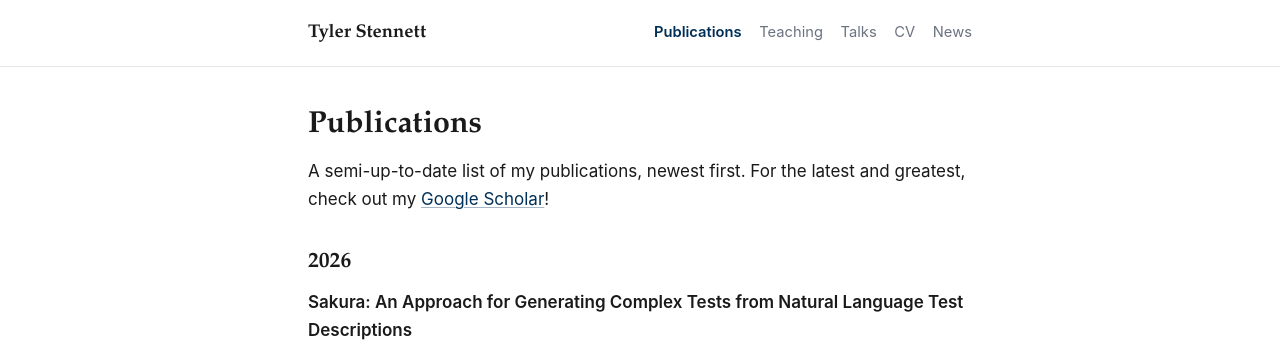
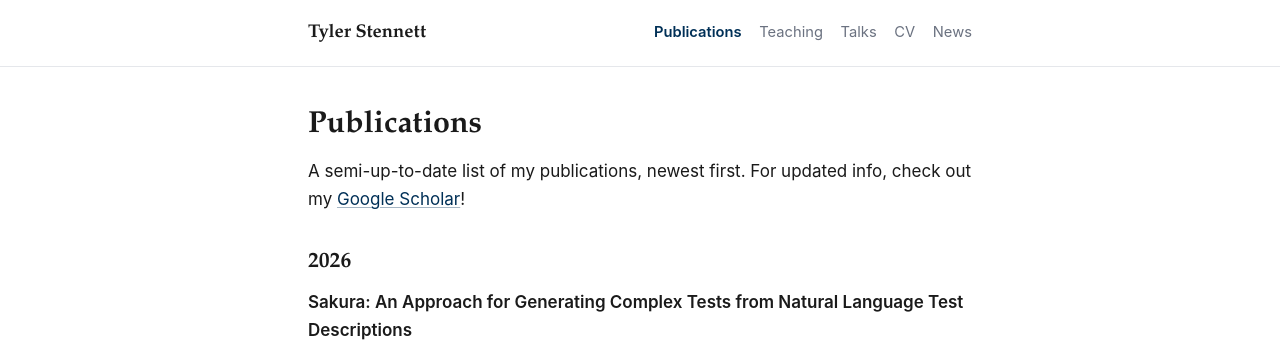
Before and after one commit to tylerstennett/tylerstennett.github.io, a Jekyll site: the page built from publications.md, in a window 1280 px wide. Shown: the top 349 px of the page. Built offline with Jekyll 4.4.1, drawn with Linux system fonts in a browser that asks for light colours.

Commit message:
fix: polish news and publications wording

```diff
--- a/publications.md
+++ b/publications.md
@@ -3,7 +3,7 @@ title: Publications
 permalink: /publications/
 ---
 
-A semi-up-to-date list of my publications, newest first. For the latest and greatest, check out my [Google Scholar](https://scholar.google.com/citations?user=t2rIsdIAAAAJ&hl=en)!
+A semi-up-to-date list of my publications, newest first. For updated info, check out my [Google Scholar](https://scholar.google.com/citations?user=t2rIsdIAAAAJ&hl=en)!
 
 {% assign years = site.data.publications | map: "year" | uniq | sort | reverse %}
 {% for y in years %}
```
Also changed, not shown: _posts/2026-01-02-autoresttest-wins-sbft-rest-league.md (+1 -1 lines), _posts/2026-06-30-future-leaders-of-ai.md (+1 -1 lines).
